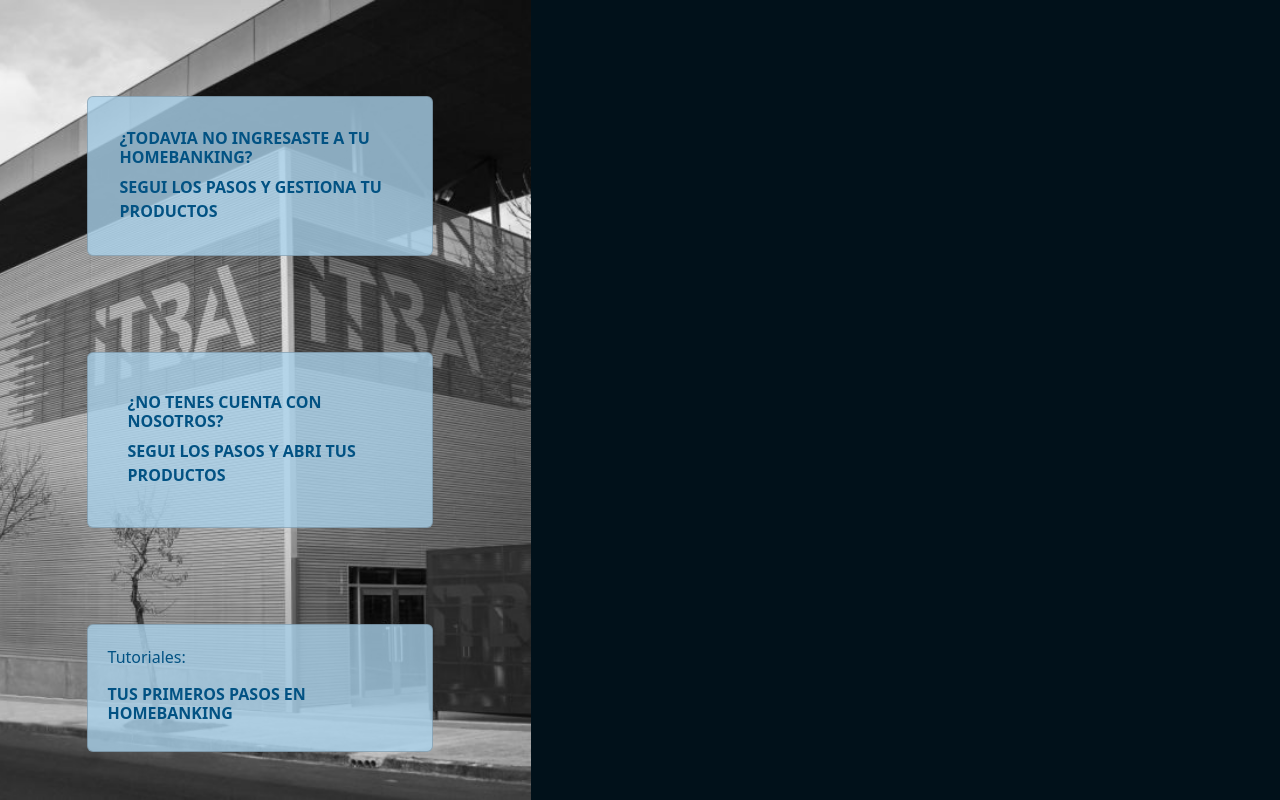
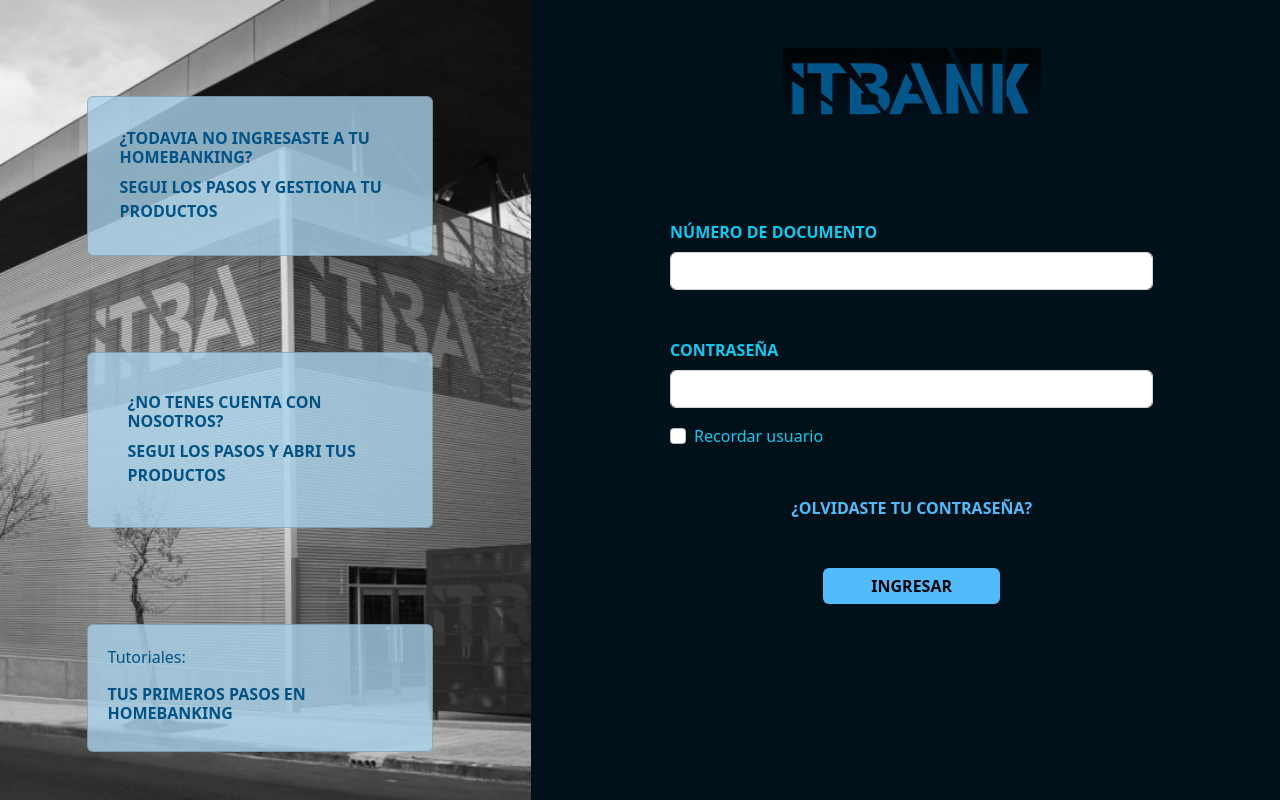
Before and after one commit to ignaciosuarezquilis/Home-Banking, a plain HTML site: page login.html in a window 1280 px wide. Drawn offline with nearby package versions, Linux system fonts and the light colour scheme.

Commit message:
Formulario agregado al login

```diff
--- a/estilos/login.css
+++ b/estilos/login.css
@@ -14,6 +14,23 @@
     background-color: #01111A;
 }
 
-.logo-itbank{
-    background-image: url(../images/logo.png);
+.olv-contra{
+    color: #51bbfc;
+    text-decoration: none;
 }
+
+.olv-contra:hover{
+    color: #025588;
+}
+
+.btn-color{
+    background-color: #51BBFC;
+    color: #010305;
+    border: none;
+}
+
+.btn-color:hover{
+    background-color: #01111A;
+    color: #51BBFC;
+    border: none;
+}
--- a/login.html
+++ b/login.html
@@ -34,11 +34,38 @@
                 </div>
             </div>
             <div class="col-7 login">
-                <div class="container">
-                   <header>
-                       <a href="#"><div class="logo-itbank"></div></a>
+                <div class="container mb-5">
+                   <header class="text-center">
+                       <a href="login.html"><img src="images/logo.png" alt="ITBANK" class="img-fluid mt-5"></a>
                    </header>
                 </div>
+                <div class="row justify-content-center">
+                    <div class="col-8">
+                        <form class="mt-5">
+                            <div class="mb-5 mt-5">
+                                <label for="documento" class="form-label text-info fw-bold">NÚMERO DE DOCUMENTO</label>
+                                <input type="number" class="form-control" id="documento" required>
+                             </div>
+                            <div class="mb-3">
+                                <label for="password" class="form-label text-info fw-bold">CONTRASEÑA</label>
+                                <input type="password" class="form-control" id="password">
+                            </div>
+                            <div class="mb-5 form-check">
+                                <input type="checkbox" class="form-check-input" id="recordame">
+                                <label class="form-check-label text-info" for="recordame">Recordar usuario</label>
+                            </div>
+                            <div class="text-center mb-5">
+                                <a href="#" class="olv-contra fw-bold">¿OLVIDASTE TU CONTRASEÑA?</a>
+                            </div>
+                            <div class="d-flex justify-content-center align-items-center">
+                                <button type="submit" class="btn btn-color px-5 fw-bold">INGRESAR</button>
+                            </div>
+
+                        </form>
+                    </div>
+
+                </div>
+
             </div>
         </div>
     </main>
```
